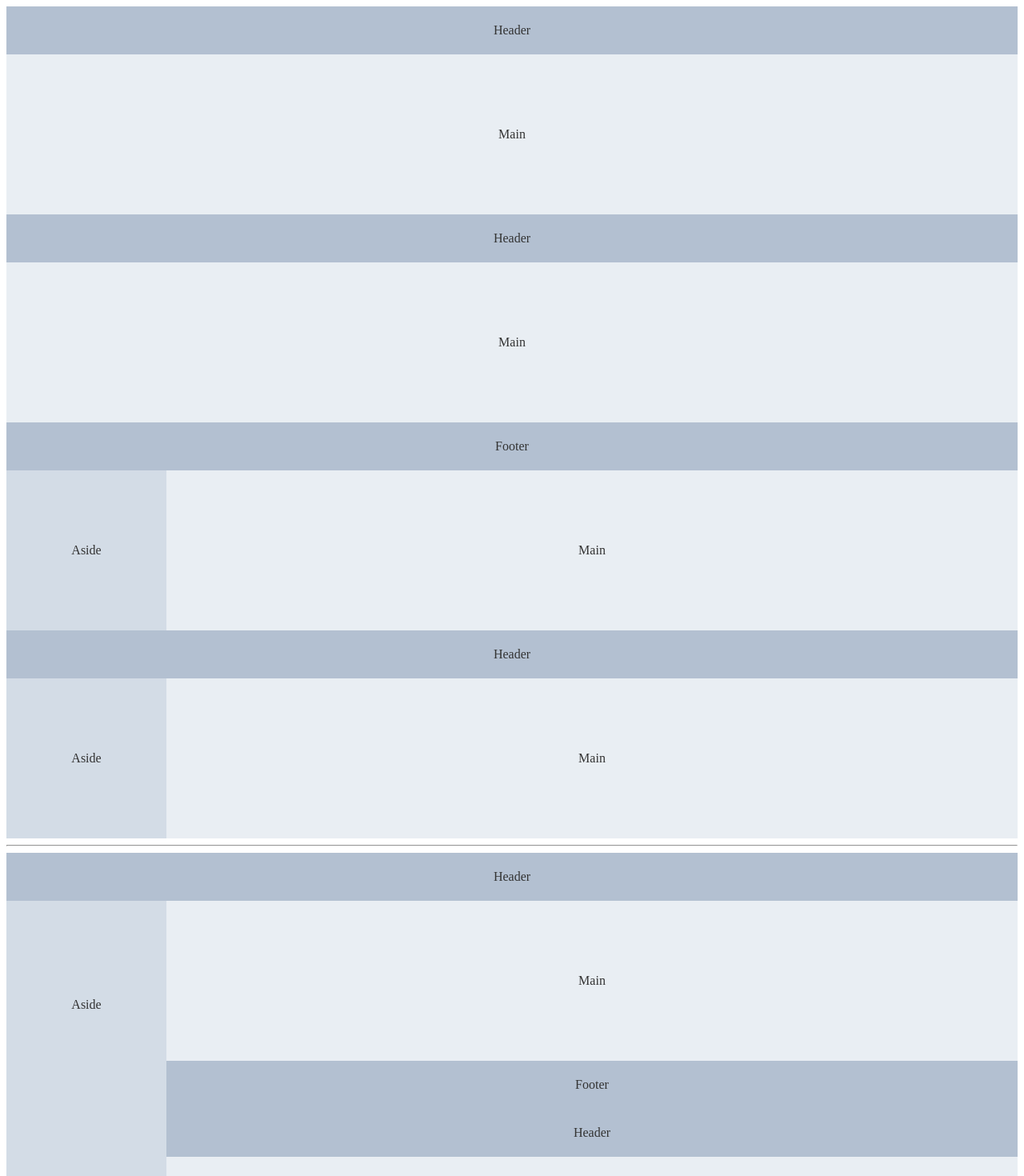
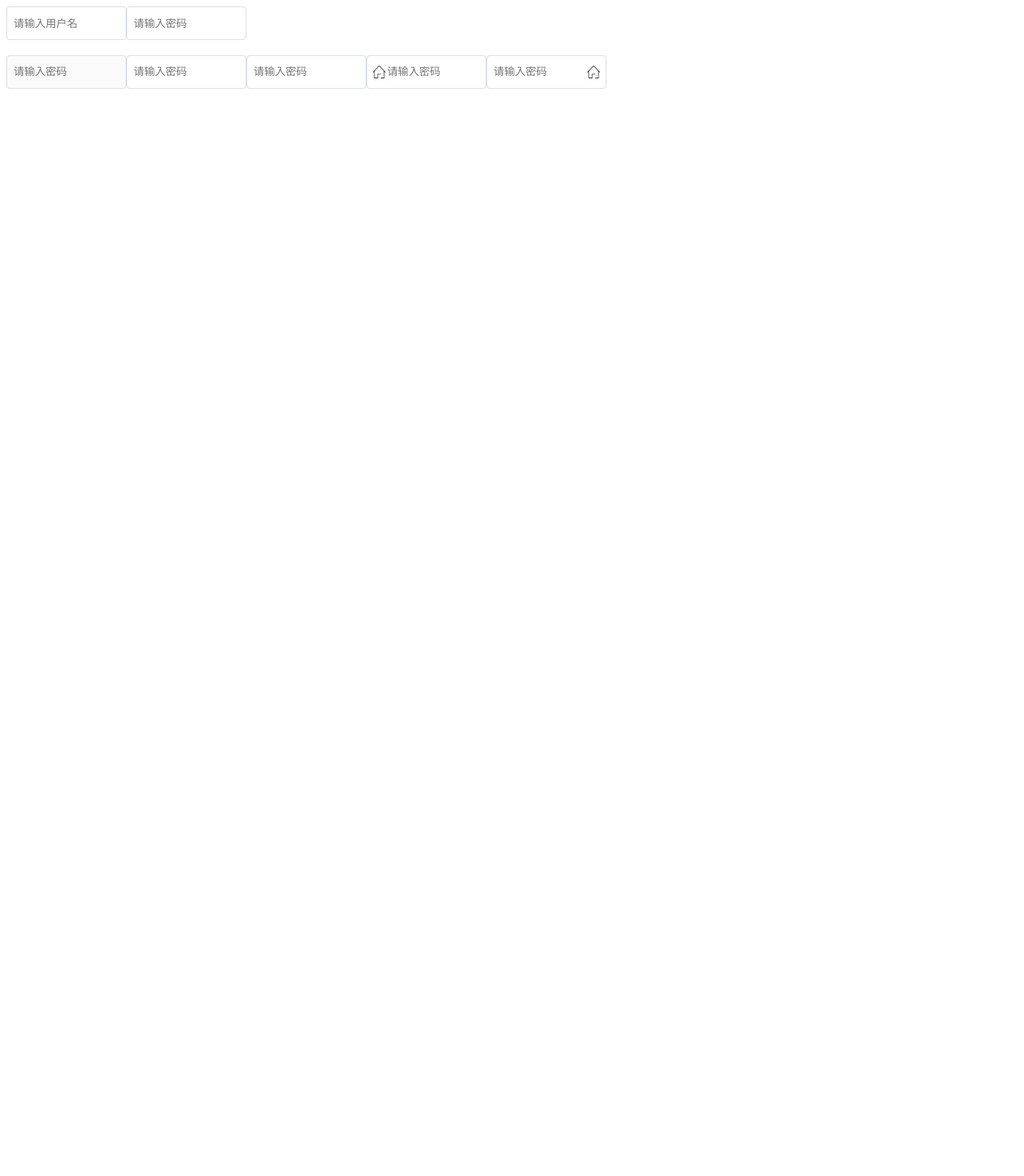
Before and after one commit to aicherish0320/aic-ui, a Vue app in the folder vue2-lib/: page / in a window 1280 px wide. Shown: the top 1470 px of the page at 80% size. After the commit the page ends 800 px from the top, so only its background shows below. Built offline with nearby package versions, Linux system fonts and the light colour scheme.

Commit message:
input 组件

```diff
--- a/vue2-lib/src/App.vue
+++ b/vue2-lib/src/App.vue
@@ -1,95 +1,69 @@
 <template>
   <div id="app">
-    <AcContainer>
-      <AcHeader>Header</AcHeader>
-      <AcMain>Main</AcMain>
-    </AcContainer>
+    <AcInput
+      v-model="value"
+      type="text"
+      placeholder="请输入用户名"
+      name="username"
+    />
+    <AcInput
+      v-model="value"
+      type="password"
+      placeholder="请输入密码"
+      name="password"
+    />
+    <h3>{{ value }}</h3>
+    <AcInput
+      v-model="value"
+      type="password"
+      placeholder="请输入密码"
+      name="password"
+      :disabled="true"
+    />
 
-    <AcContainer>
-      <AcHeader>Header</AcHeader>
-      <AcMain>Main</AcMain>
-      <AcFooter>Footer</AcFooter>
-    </AcContainer>
+    <AcInput
+      v-model="value"
+      type="text"
+      placeholder="请输入密码"
+      name="password"
+      clearable
+    />
 
-    <AcContainer>
-      <AcAside width="200px">Aside</AcAside>
-      <AcMain>Main</AcMain>
-    </AcContainer>
+    <AcInput
+      v-model="value"
+      type="text"
+      placeholder="请输入密码"
+      name="password"
+      show-password
+    />
 
-    <AcContainer>
-      <AcHeader>Header</AcHeader>
-      <AcContainer>
-        <AcAside width="200px">Aside</AcAside>
-        <AcMain>Main</AcMain>
-      </AcContainer>
-    </AcContainer>
-    <hr />
-    <AcContainer>
-      <AcHeader>Header</AcHeader>
-      <AcContainer>
-        <AcAside width="200px">Aside</AcAside>
-        <AcContainer>
-          <AcMain>Main</AcMain>
-          <AcFooter>Footer</AcFooter>
-        </AcContainer>
-      </AcContainer>
-    </AcContainer>
-
-    <AcContainer>
-      <AcAside width="200px">Aside</AcAside>
-      <AcContainer>
-        <AcHeader>Header</AcHeader>
-        <AcMain>Main</AcMain>
-      </AcContainer>
-    </AcContainer>
-
-    <AcContainer>
-      <AcAside width="200px">Aside</AcAside>
-      <AcContainer>
-        <AcHeader>Header</AcHeader>
-        <AcMain>Main</AcMain>
-        <AcFooter>Footer</AcFooter>
-      </AcContainer>
-    </AcContainer>
+    <AcInput
+      v-model="value"
+      type="text"
+      placeholder="请输入密码"
+      name="password"
+      prefix-icon="home"
+    />
+    <AcInput
+      v-model="value"
+      type="text"
+      placeholder="请输入密码"
+      name="password"
+      suffix-icon="home"
+    />
   </div>
 </template>
 
 <script>
 export default {
   name: 'App',
+  data() {
+    return {
+      value: ''
+    }
+  },
   methods: {}
 }
 </script>
 
-<style lang="scss">
-.ac-header,
-.ac-footer {
-  background-color: #b3c0d1;
-  color: #333;
-  text-align: center;
-  line-height: 60px;
-}
-
-.ac-aside {
-  background-color: #d3dce6;
-  color: #333;
-  text-align: center;
-  line-height: 200px;
-}
-
-.ac-main {
-  background-color: #e9eef3;
-  color: #333;
-  text-align: center;
-  line-height: 160px;
-}
-
-body > .ac-container {
-  margin-bottom: 40px;
-}
-
-.ac-container:nth-child(5) .ac-aside,
-.ac-container:nth-child(6) .ac-aside {
-  line-height: 260px;
-}
-</style>
+<style lang="scss"></style>
--- a/vue2-lib/src/packages/index.js
+++ b/vue2-lib/src/packages/index.js
@@ -8,6 +8,7 @@
 import Header from './container/Header.vue'
 import Aside from './container/Aside.vue'
 import Footer from './container/Footer.vue'
+import AcInput from './input'
 
 const components = [
   Button,
@@ -19,7 +20,8 @@
   Main,
   Header,
   Aside,
-  Footer
+  Footer,
+  AcInput
 ]
 
 const install = (Vue) => {
--- /dev/null
+++ b/vue2-lib/src/packages/input/index.js
@@ -0,0 +1,7 @@
+import AcInput from './src/Input'
+
+AcInput.install = (Vue) => {
+  Vue.component(AcInput.name, AcInput)
+}
+
+export default AcInput
--- /dev/null
+++ b/vue2-lib/src/packages/input/src/Input.vue
@@ -0,0 +1,139 @@
+<template>
+  <div class="ac-input" :class="inputClass">
+    <input
+      ref="inputRef"
+      :type="showPassword ? (passwordVisible ? 'text' : 'password') : type"
+      :placeholder="placeholder"
+      :name="name"
+      :value="value"
+      :disabled="disabled"
+      @input="$emit('input', $event.target.value)"
+    />
+    <AcIcon
+      icon="lanqiu1"
+      v-if="clearable && value"
+      @click.native="$emit('input', '')"
+      @mousedown.native.prevent
+    ></AcIcon>
+    <AcIcon
+      icon="avatar"
+      v-if="showPassword && value"
+      @click.native="changeStatus"
+    ></AcIcon>
+
+    <AcIcon :icon="prefixIcon" v-if="prefixIcon"></AcIcon>
+    <AcIcon :icon="suffixIcon" v-if="suffixIcon"></AcIcon>
+  </div>
+</template>
+
+<script>
+export default {
+  name: 'AcInput',
+  props: {
+    type: {
+      type: String,
+      default: 'text'
+    },
+    name: {
+      type: String,
+      default: null
+    },
+    placeholder: {
+      type: String,
+      default: '请输入内容'
+    },
+    value: {
+      type: String,
+      default: ''
+    },
+    disabled: {
+      type: Boolean,
+      default: false
+    },
+    clearable: {
+      type: Boolean,
+      default: false
+    },
+    showPassword: {
+      type: Boolean,
+      default: false
+    },
+    prefixIcon: String,
+    suffixIcon: String
+  },
+  data() {
+    return {
+      passwordVisible: false
+    }
+  },
+  computed: {
+    inputClass() {
+      let classes = []
+      if (this.clearable || this.showPassword || this.suffixIcon) {
+        classes.push(`ac-input-suffix-icon`)
+      }
+      if (this.prefixIcon) {
+        classes.push(`ac-input-prefix-icon`)
+      }
+      return classes
+    }
+  },
+  methods: {
+    changeStatus() {
+      this.passwordVisible = !this.passwordVisible
+      this.$nextTick(() => {
+        this.$refs.inputRef.focus()
+      })
+    }
+  }
+}
+</script>
+
+<style lang="scss" scoped>
+@import '~@/styles/_var.scss';
+.ac-input {
+  display: inline-flex;
+  position: relative;
+  input {
+    padding: 8px;
+    width: 150px;
+    height: 42px;
+    border-radius: $border-radius;
+    border: 1px solid $border-color;
+    &:focus {
+      border: 1px solid $primary;
+      outline: none;
+      box-shadow: inset -1px 0 2px $primary, inset 1px 1px 1px $primary;
+    }
+    &[disabled] {
+      cursor: not-allowed;
+    }
+  }
+}
+.ac-input-suffix-icon {
+  input {
+    padding-right: 25px;
+  }
+  .ac-icon {
+    position: absolute;
+    right: 8px;
+    top: 50%;
+    transform: translateY(-50%);
+    cursor: pointer;
+    width: 16px;
+  }
+}
+.ac-input-prefix-icon {
+  input {
+    padding-left: 25px;
+  }
+  .ac-icon {
+    position: absolute;
+    left: 8px;
+    top: 50%;
+    transform: translateY(-50%);
+    cursor: pointer;
+    width: 16px;
+  }
+}
+</style>
--- a/vue2-lib/src/styles/_var.scss
+++ b/vue2-lib/src/styles/_var.scss
@@ -17,6 +17,8 @@
 $warning-active: #cf9236;
 $danger-active: #dd6161;
 $info-active: #82848a;
+
+$border-color: #dcdfe6;
 
 $--sm: 768px !default;
 $--md: 992px !default;
```
